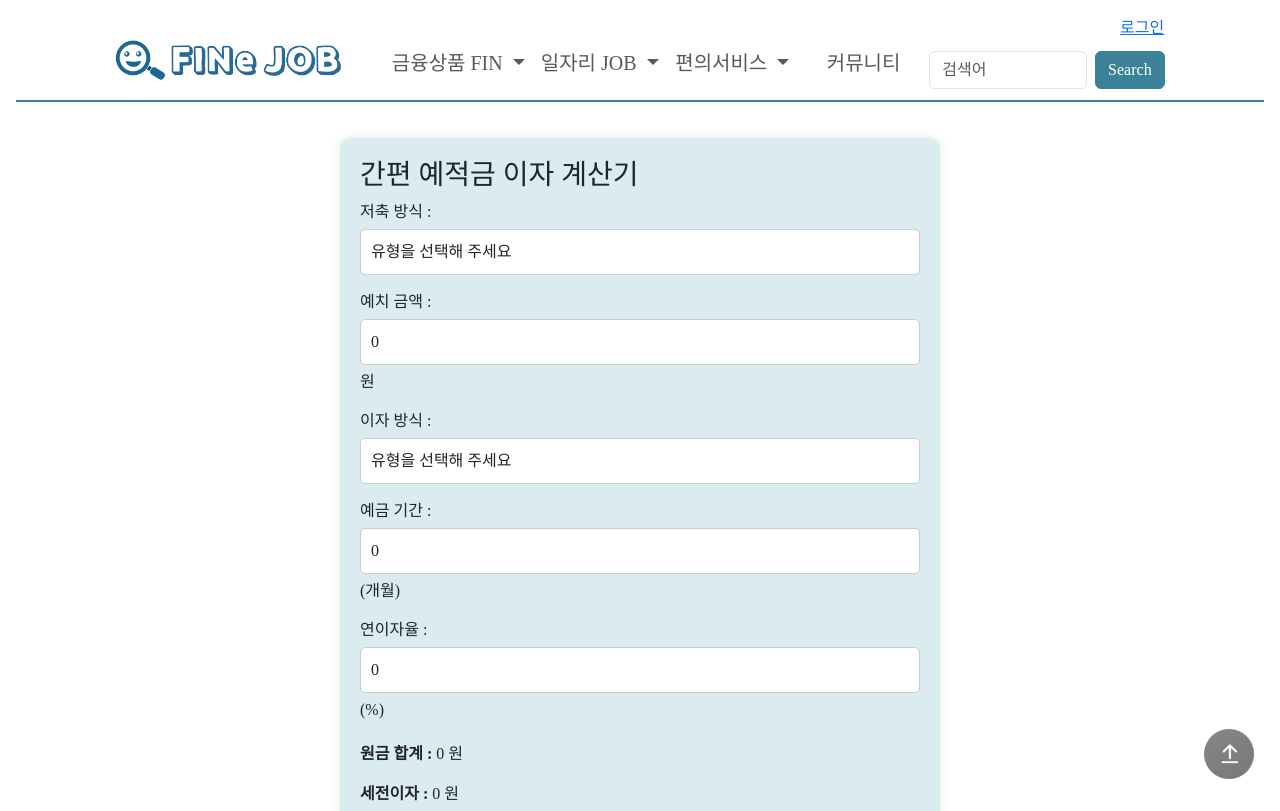
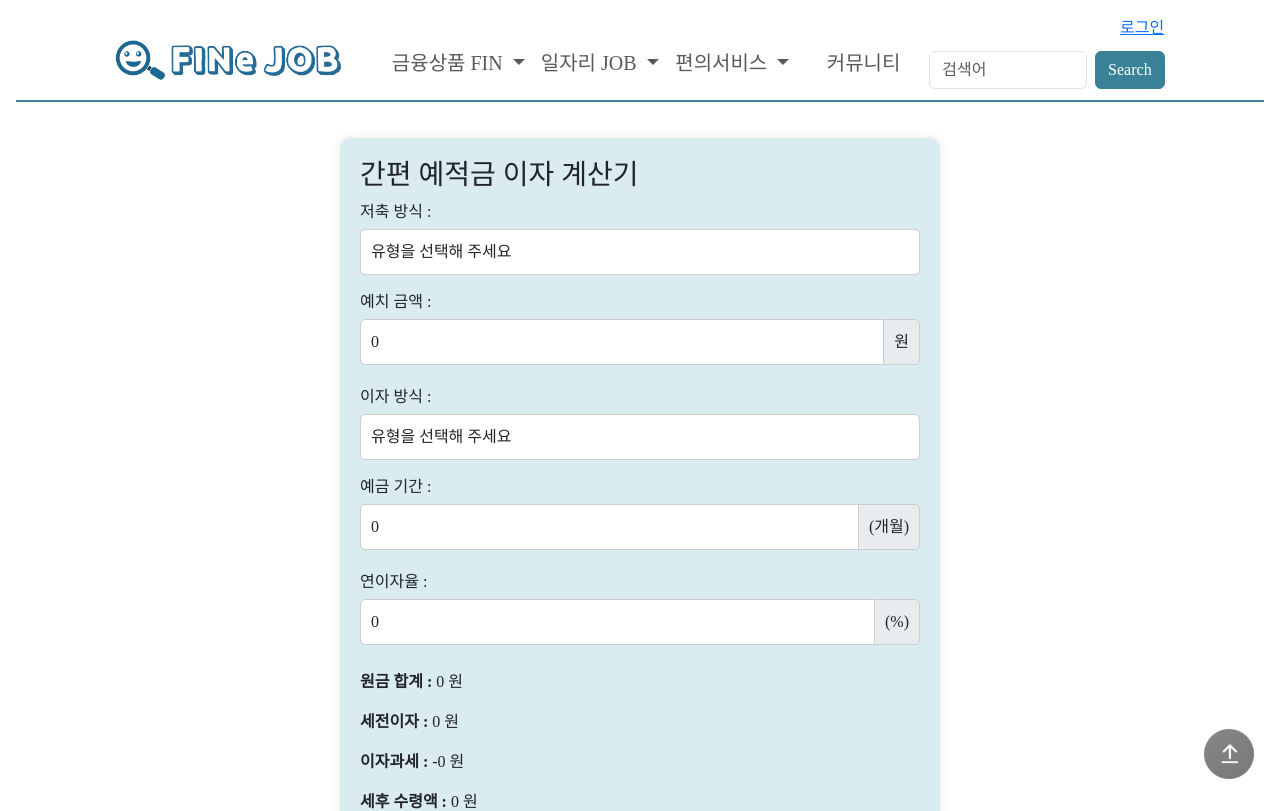
Before and after one commit to hyunjeongg11/FINe_JOB, a Vue app in the folder frontEnd/: page /interestcalculator in a window 1280 px wide. Shown: the top 811 px of the page. Built offline with nearby package versions, Linux system fonts and the light colour scheme; a web font is replaced by a local one.

Commit message:
feat: Modify main navbar serachbar

```diff
--- a/frontEnd/src/App.vue
+++ b/frontEnd/src/App.vue
@@ -79,7 +79,7 @@
         <keep-alive include="DepositList">
           <component :is="Component" :key="route.path" />
         </keep-alive>
-      </RouterView>/>
+      </RouterView>
     </main>
     <Footer />
     <button @click="scrollToTop" class="scroll-to-top">
@@ -108,7 +108,8 @@ const navigationItems = [
   { name: '추천 일자리', link: { name: 'recommendjoblist' } },
   { name: '주변 은행 찾기', link: { name: 'searchbank' } },
   { name: '환율 계산기', link: { name: 'currencyconverter' } },
-  { name: '커뮤니티', link: { name: 'freeboard' } }
+  { name: '커뮤니티', link: { name: 'freeboard' } },
+  { name: '이자 계산기', link: { name: 'interestcalculator' } }
 ]
 
 const updateSearchResults = () => {
--- a/frontEnd/src/views/InterestCalculatorView.vue
+++ b/frontEnd/src/views/InterestCalculatorView.vue
@@ -11,7 +11,10 @@
     </div>
     <div class="form-group">
       <label for="inputmoney">예치 금액 :</label>
-      <input type="number" id="inputmoney" v-model="inputmoney" :min="0" class="form-control">원
+      <div class="input-group">
+        <input type="number" id="inputmoney" v-model="inputmoney" :min="0" class="form-control">
+        <span class="input-group-addon">원</span>
+      </div>
     </div>
     <div class="form-group">
       <label>이자 방식 :</label>
@@ -23,11 +26,17 @@
     </div>
     <div class="form-group">
       <label for="save_trm">예금 기간 :</label>
-      <input type="number" id="save_trm" v-model="save_trm" :min="0" class="form-control">(개월)
+      <div class="input-group">
+        <input type="number" id="save_trm" v-model="save_trm" :min="0" class="form-control">
+        <span class="input-group-addon">(개월)</span>
+      </div>
     </div>
     <div class="form-group">
       <label for="intr_rate">연이자율 :</label>
-      <input type="number" id="intr_rate" v-model="intr_rate" :min="0" class="form-control">(%)
+      <div class="input-group">
+        <input type="number" id="intr_rate" v-model="intr_rate" :min="0" class="form-control">
+        <span class="input-group-addon">(%)</span>
+      </div>
     </div>
     <div class="results">
       <p><strong>원금 합계 :</strong> {{ calinputFormatted }} 원</p>
@@ -94,13 +103,26 @@ const mymoneyFormatted = computed(() => mymoney.value.toLocaleString('ko-KR'))
   margin-bottom: 15px;
 }
 
+.input-group {
+  display: flex;
+  align-items: center;
+}
+
 .form-control {
-  width: 100%;
+  flex: 1;
   padding: 10px;
   margin-top: 5px;
   margin-bottom: 5px;
   border-radius: 5px;
   border: 1px solid #ccc;
+}
+
+.input-group-addon {
+  padding: 10px;
+  margin-left: 5px;
+  background-color: #e9ecef;
+  border: 1px solid #ccc;
+  border-radius: 5px;
 }
 
 .results {
```
